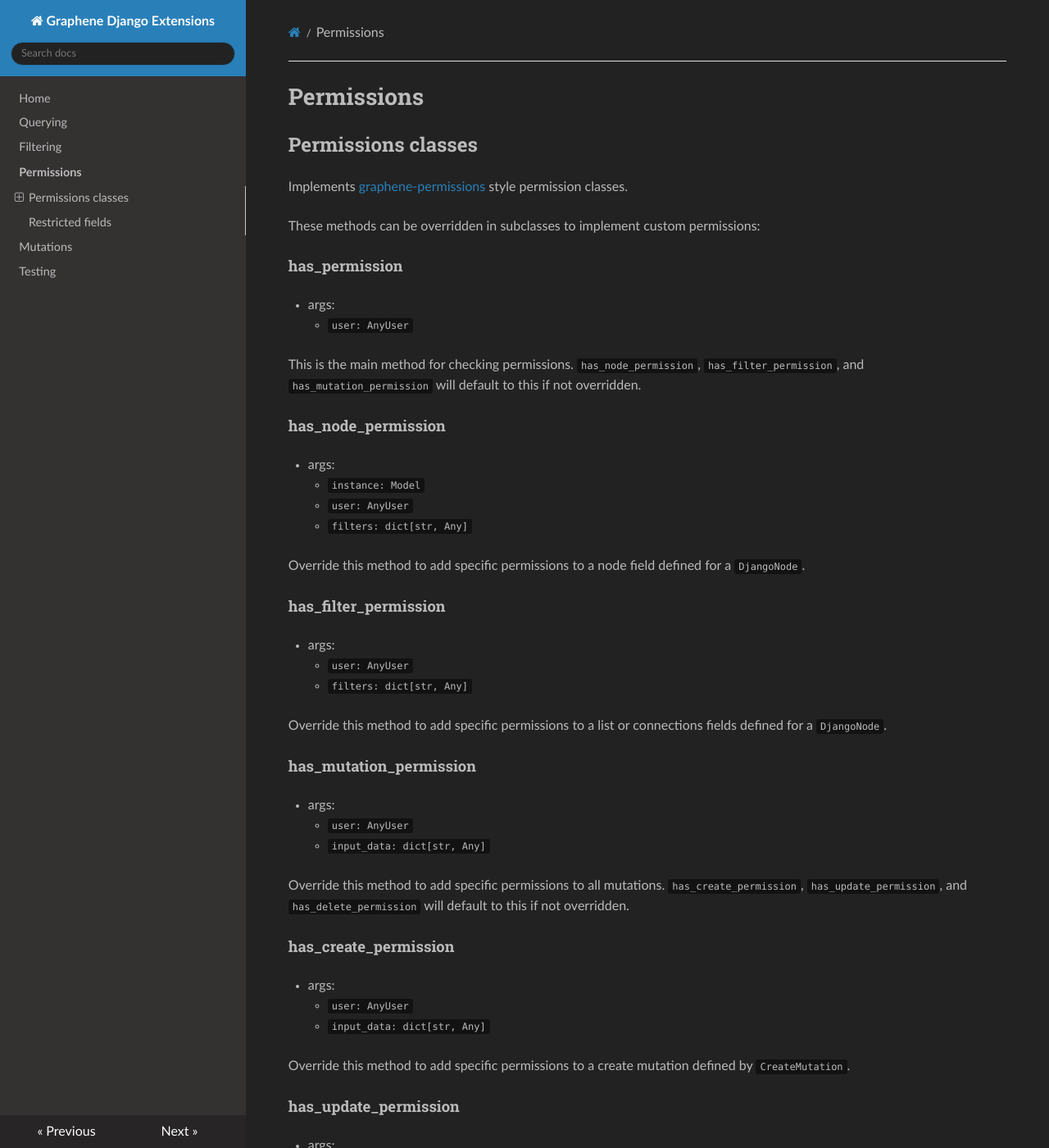
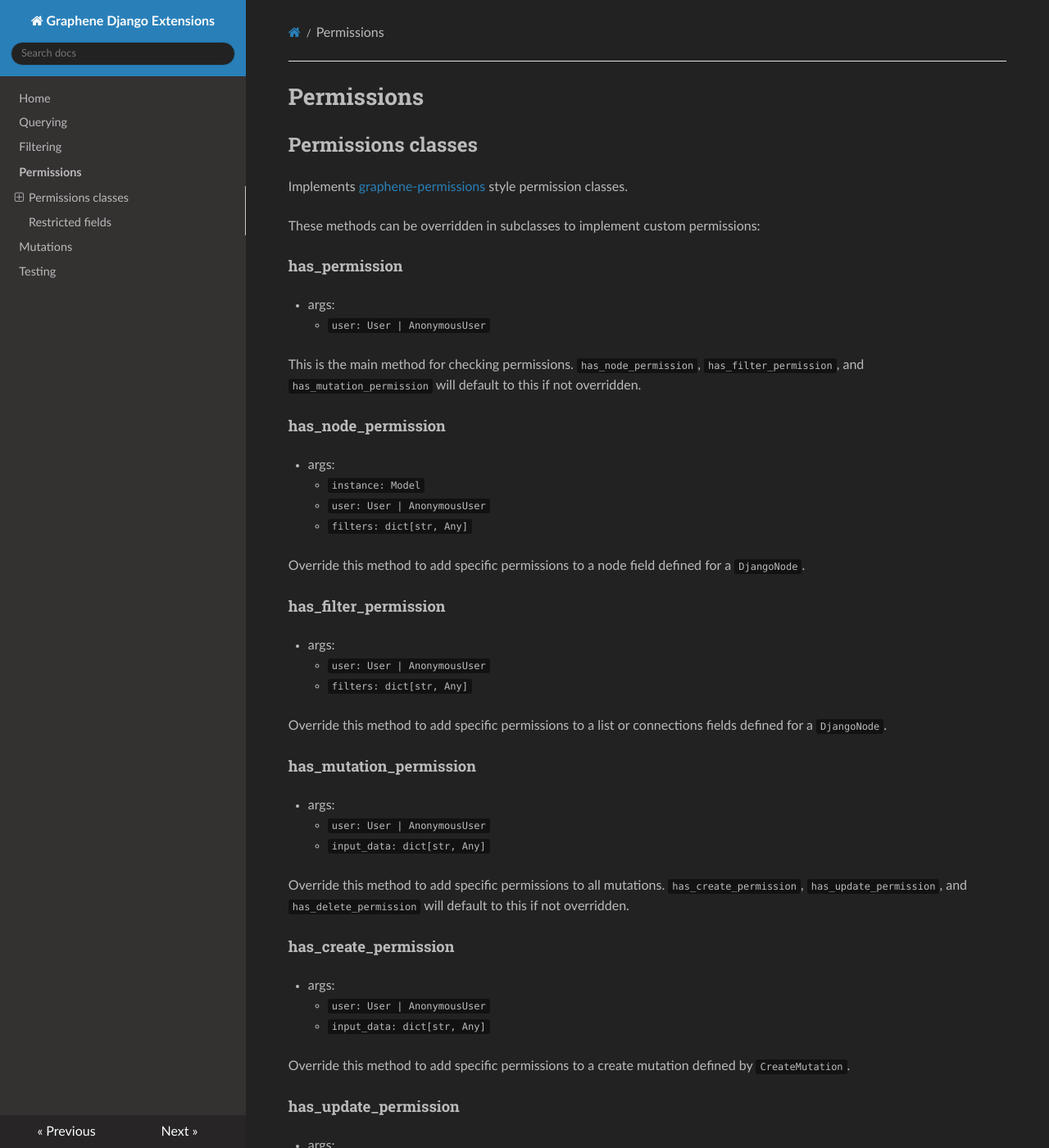
Before and after one commit to MrThearMan/graphene-django-extensions, an MkDocs documentation site: the page built from docs/permissions.md, in a window 1280 px wide and 1400 px high. Shown: the whole window at 82% size. Built offline with MkDocs 1.6.1, drawn with Linux system fonts in a browser that asks for light colours; nearby versions of some CDN libraries; a script that is not in the unit is left out; some of the changed text lies outside the part shown.

Commit message:
Update documentation

````diff
--- a/docs/permissions.md
+++ b/docs/permissions.md
@@ -9,7 +9,7 @@ These methods can be overridden in subclasses to implement custom permissions:
 #### has_permission
 
 - args:
-    - `user: AnyUser`
+    - `user: User | AnonymousUser`
 
 This is the main method for checking permissions. `has_node_permission`, `has_filter_permission`,
 and `has_mutation_permission` will default to this if not overridden.
@@ -18,7 +18,7 @@ and `has_mutation_permission` will default to this if not overridden.
 
 - args:
     - `instance: Model`
-    - `user: AnyUser`
+    - `user: User | AnonymousUser`
     - `filters: dict[str, Any]`
 
 Override this method to add specific permissions to a node field defined for a `DjangoNode`.
@@ -26,7 +26,7 @@ Override this method to add specific permissions to a node field defined for a `
 #### has_filter_permission
 
 - args:
-    - `user: AnyUser`
+    - `user: User | AnonymousUser`
     - `filters: dict[str, Any]`
 
 Override this method to add specific permissions to a list or connections fields defined for a `DjangoNode`.
@@ -34,7 +34,7 @@ Override this method to add specific permissions to a list or connections fields
 #### has_mutation_permission
 
 - args:
-    - `user: AnyUser`
+    - `user: User | AnonymousUser`
     - `input_data: dict[str, Any]`
 
 Override this method to add specific permissions to all mutations. `has_create_permission`,
@@ -43,7 +43,7 @@ Override this method to add specific permissions to all mutations. `has_create_p
 #### has_create_permission
 
 - args:
-    - `user: AnyUser`
+    - `user: User | AnonymousUser`
     - `input_data: dict[str, Any]`
 
 Override this method to add specific permissions to a create mutation defined by `CreateMutation`.
@@ -52,7 +52,7 @@ Override this method to add specific permissions to a create mutation defined by
 
 - args:
     - `instance: Model`
-    - `user: AnyUser`
+    - `user: User | AnonymousUser`
     - `input_data: dict[str, Any]`
 
 Override this method to add specific permissions to an update mutation defined by `UpdateMutation`.
@@ -61,7 +61,7 @@ Override this method to add specific permissions to an update mutation defined b
 
 - args:
     - `instance: Model`
-    - `user: AnyUser`
+    - `user: User | AnonymousUser`
     - `input_data: dict[str, Any]`
 
 Override this method to add specific permissions to a delete mutation defined by `DeleteMutation`.
@@ -77,14 +77,14 @@ an exception if the permission check fails.
 There are two allowed interfaces for permissions checks:
 
 ```python
-def permission_check(user: AnyUser) -> bool:
+def permission_check(user: User | AnonymousUser) -> bool:
     ...
 ```
 
 or
 
 ```python
-def permission_check(user: AnyUser, instance: Model) -> bool:
+def permission_check(user: User | AnonymousUser, instance: Model) -> bool:
     ...
 ```
 
````
Also changed, not shown: docs/mutations.md (+6 -6 lines), docs/querying.md (+4 -4 lines), 1 other file.
